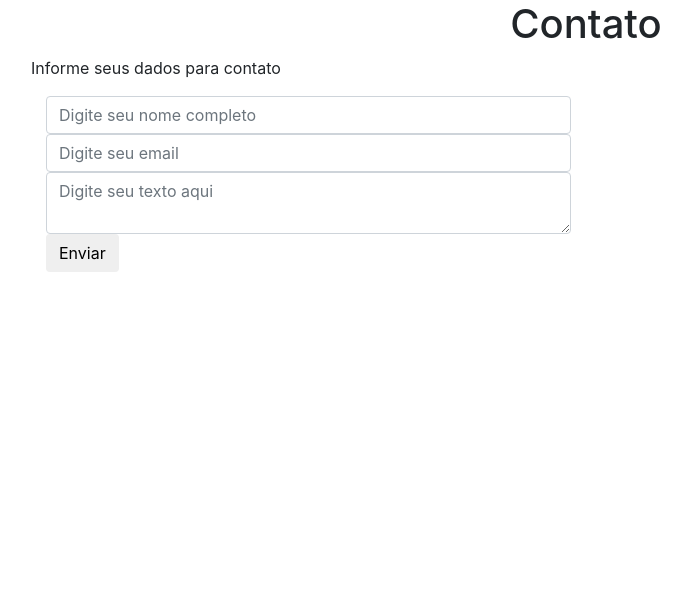
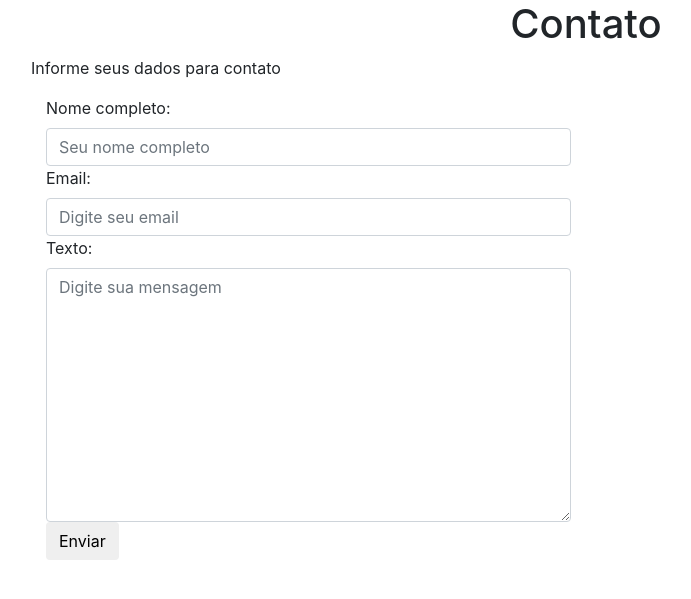
Before and after one commit to Aleleonel/django_ecommerce, a Django app: page /contato/ in a window 1280 px wide. Shown: the top 599 px of the page, without its empty margins (54-745 px from the left). Run offline with Django 3.2, Linux system fonts and the light colour scheme; some libraries are stand-ins or nearby versions.

Commit message:
Validação do campo email - layout de contatos

```diff
--- /dev/null
+++ b/e_commerce/forms.py
@@ -0,0 +1,36 @@
+from django import forms
+
+class ContactForm(forms.Form):
+    nome_completo = forms.CharField(
+        error_messages={'required': 'Obrigatório o preenchimento deste campo!'},
+        widget=forms.TextInput(
+            attrs={
+                    "class": "form-control",
+                    "placeholder": "Seu nome completo"
+                }
+            )
+        )
+    email     = forms.EmailField(
+        error_messages={'invalid': 'Digite um email válido!'},
+        widget=forms.EmailInput(
+            attrs={
+                    "class": "form-control",
+                    "placeholder": "Digite seu email"
+                }
+            )
+        )
+    texto   = forms.CharField(
+        error_messages = {'required': 'Obrigatório o preenchimento deste campo!'},
+        widget=forms.Textarea(
+            attrs={
+                    "class": "form-control",
+                    "placeholder": "Digite sua mensagem"
+                }
+            )
+)
+
+    def clean_email(self):
+        email = self.cleaned_data.get("email")
+        if not "gmail.com" in email:
+            raise forms.ValidationError("apenas email do GMAIL são aceitos")
+        return email
--- a/e_commerce/views.py
+++ b/e_commerce/views.py
@@ -1,5 +1,6 @@
 from django.http import HttpResponse
 from django.shortcuts import render
+from .forms import ContactForm
 
 
 def home_page(request):
@@ -17,10 +18,16 @@ def about_page(request):
     return render(request, "about/about_page.html", context)
 
 def contact_page(request):
+    contact_form = ContactForm(request.POST or None)
     context = {
         "title": "Contato",
-        "content": "Informe seus dados para contato"
+        "content": "Informe seus dados para contato",
+        "form": contact_form,
     }
-    if request.method == 'POST':
-        print(request.POST)
+    if contact_form.is_valid():
+        print(contact_form.cleaned_data)
+
+    # Apenas uma verificação no terminal
+    ###if request.method == 'POST':
+        #print(request.POST)
     return render(request, "contact/contact_page.html", context)
--- a/template/contact/contact_page.html
+++ b/template/contact/contact_page.html
@@ -20,9 +20,8 @@
                     <p>{{ content }}</p>
                     <div class='col-sm-6 col-12'>
                     <form method='POST'> {% csrf_token %}
-                        <input type='text' class='form-control' name='fullname 'placeholder='Digite seu nome completo'>
-                        <input type='email' class='form-control' name='email' placeholder='Digite seu email'>
-                        <textarea name='content' class='form-control' placeholder='Digite seu texto aqui'></textarea>
+                        {{ form }}
+
                         <button type='submit' class='btn btn-default'>Enviar</button>
                     </form>
                     </div>
```
